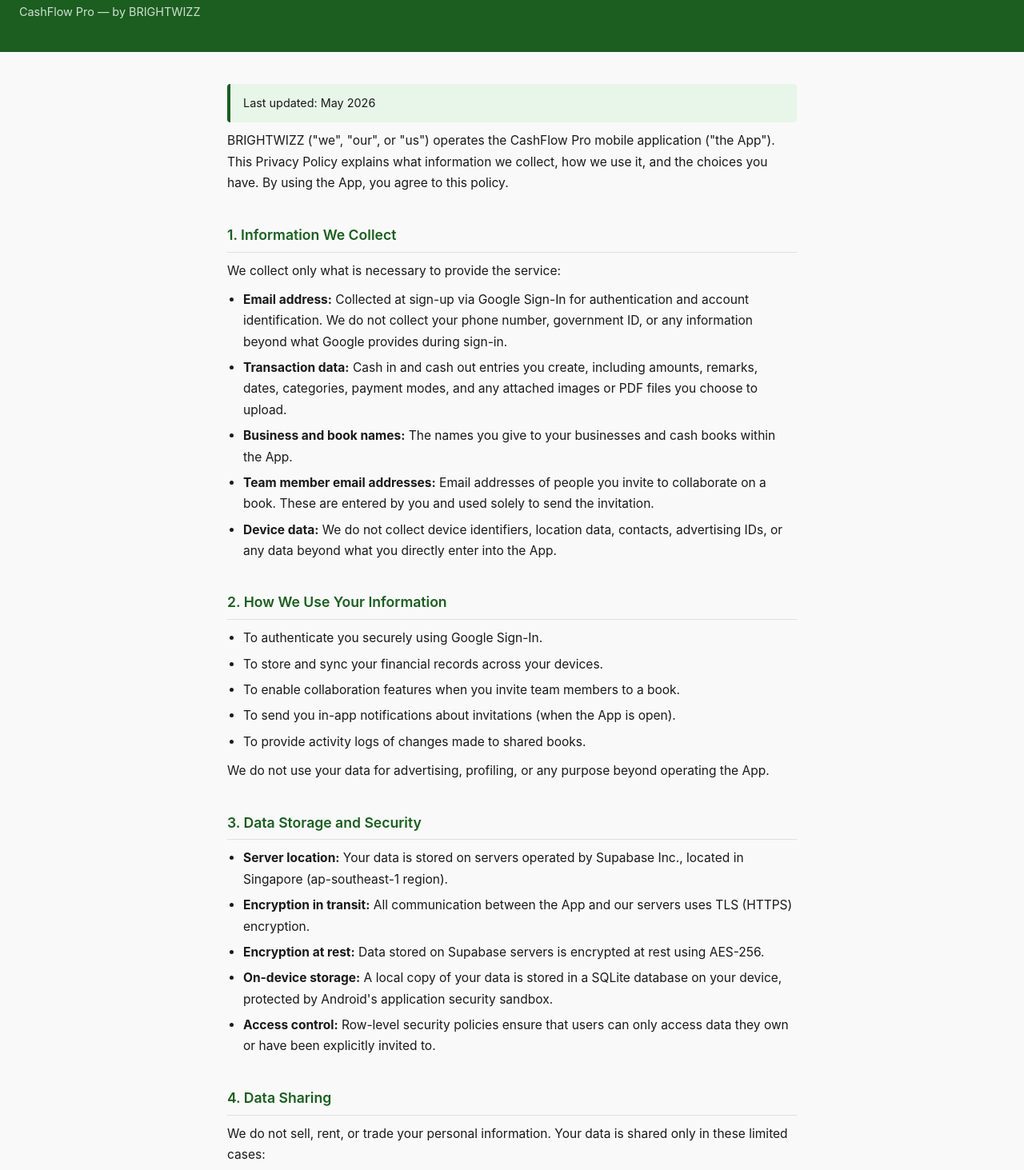
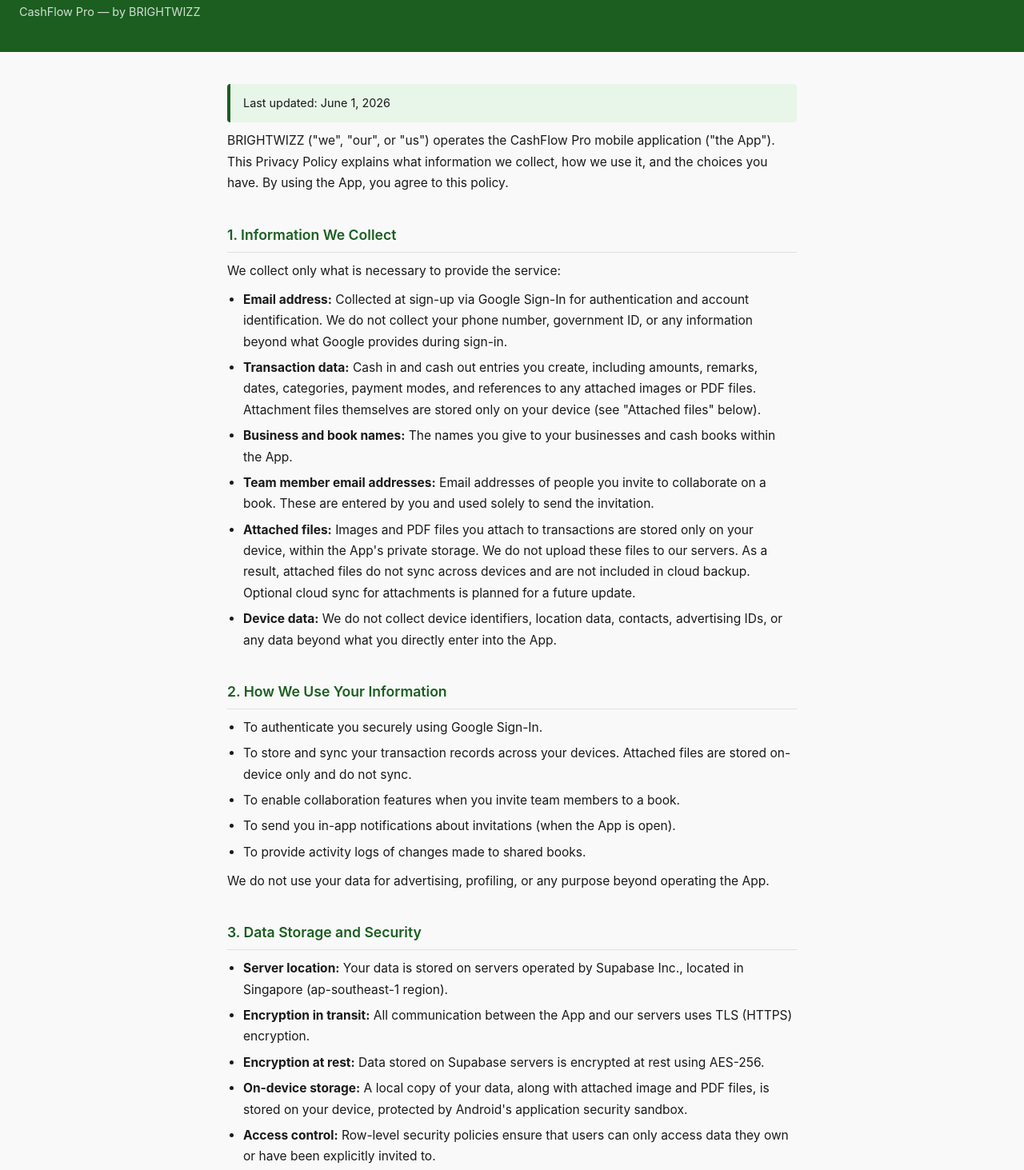
Before and after one commit to ratulkhanna/cashflowpro-legal, a plain HTML site: page privacy-policy.html in a window 1280 px wide. Shown: the part 83-1546 px from the top of the page at 80% size. Drawn offline with Linux system fonts and the light colour scheme.

Commit message:
Update privacy-policy.html

```diff
--- a/privacy-policy.html
+++ b/privacy-policy.html
@@ -61,7 +61,7 @@
 </header>
 
 <main>
-  <div class="updated">Last updated: May 2026</div>
+  <div class="updated">Last updated: June 1, 2026</div>
 
   <p>BRIGHTWIZZ ("we", "our", or "us") operates the CashFlow Pro mobile application ("the App"). This Privacy Policy explains what information we collect, how we use it, and the choices you have. By using the App, you agree to this policy.</p>
 
@@ -69,16 +69,17 @@
   <p>We collect only what is necessary to provide the service:</p>
   <ul>
     <li><strong>Email address:</strong> Collected at sign-up via Google Sign-In for authentication and account identification. We do not collect your phone number, government ID, or any information beyond what Google provides during sign-in.</li>
-    <li><strong>Transaction data:</strong> Cash in and cash out entries you create, including amounts, remarks, dates, categories, payment modes, and any attached images or PDF files you choose to upload.</li>
+    <li><strong>Transaction data:</strong> Cash in and cash out entries you create, including amounts, remarks, dates, categories, payment modes, and references to any attached images or PDF files. Attachment files themselves are stored only on your device (see "Attached files" below).</li>
     <li><strong>Business and book names:</strong> The names you give to your businesses and cash books within the App.</li>
     <li><strong>Team member email addresses:</strong> Email addresses of people you invite to collaborate on a book. These are entered by you and used solely to send the invitation.</li>
+    <li><strong>Attached files:</strong> Images and PDF files you attach to transactions are stored only on your device, within the App's private storage. We do not upload these files to our servers. As a result, attached files do not sync across devices and are not included in cloud backup. Optional cloud sync for attachments is planned for a future update.</li>
     <li><strong>Device data:</strong> We do not collect device identifiers, location data, contacts, advertising IDs, or any data beyond what you directly enter into the App.</li>
   </ul>
 
   <h2>2. How We Use Your Information</h2>
   <ul>
     <li>To authenticate you securely using Google Sign-In.</li>
-    <li>To store and sync your financial records across your devices.</li>
+    <li>To store and sync your transaction records across your devices. Attached files are stored on-device only and do not sync.</li>
     <li>To enable collaboration features when you invite team members to a book.</li>
     <li>To send you in-app notifications about invitations (when the App is open).</li>
     <li>To provide activity logs of changes made to shared books.</li>
@@ -90,7 +91,7 @@
     <li><strong>Server location:</strong> Your data is stored on servers operated by Supabase Inc., located in Singapore (ap-southeast-1 region).</li>
     <li><strong>Encryption in transit:</strong> All communication between the App and our servers uses TLS (HTTPS) encryption.</li>
     <li><strong>Encryption at rest:</strong> Data stored on Supabase servers is encrypted at rest using AES-256.</li>
-    <li><strong>On-device storage:</strong> A local copy of your data is stored in a SQLite database on your device, protected by Android's application security sandbox.</li>
+    <li><strong>On-device storage:</strong> A local copy of your data, along with attached image and PDF files, is stored on your device, protected by Android's application security sandbox.</li>
     <li><strong>Access control:</strong> Row-level security policies ensure that users can only access data they own or have been explicitly invited to.</li>
   </ul>
 
@@ -103,7 +104,7 @@
   </ul>
 
   <h2>5. Data Retention</h2>
-  <p>We retain your data for as long as your account is active. If you delete your account, all your personal data — including businesses, books, transactions, and activity logs — is permanently deleted from our servers within 30 days. Backups are purged on a rolling basis within the same period.</p>
+  <p>We retain your data for as long as your account is active. If you delete your account, all your personal data stored on our servers — including businesses, books, transactions, and activity logs — is permanently deleted within 30 days. Backups are purged on a rolling basis within the same period. Attached files stored on your device are removed when you uninstall the App or clear App data.</p>
 
   <h2>6. Your Rights</h2>
   <p>You have the right to:</p>
```
